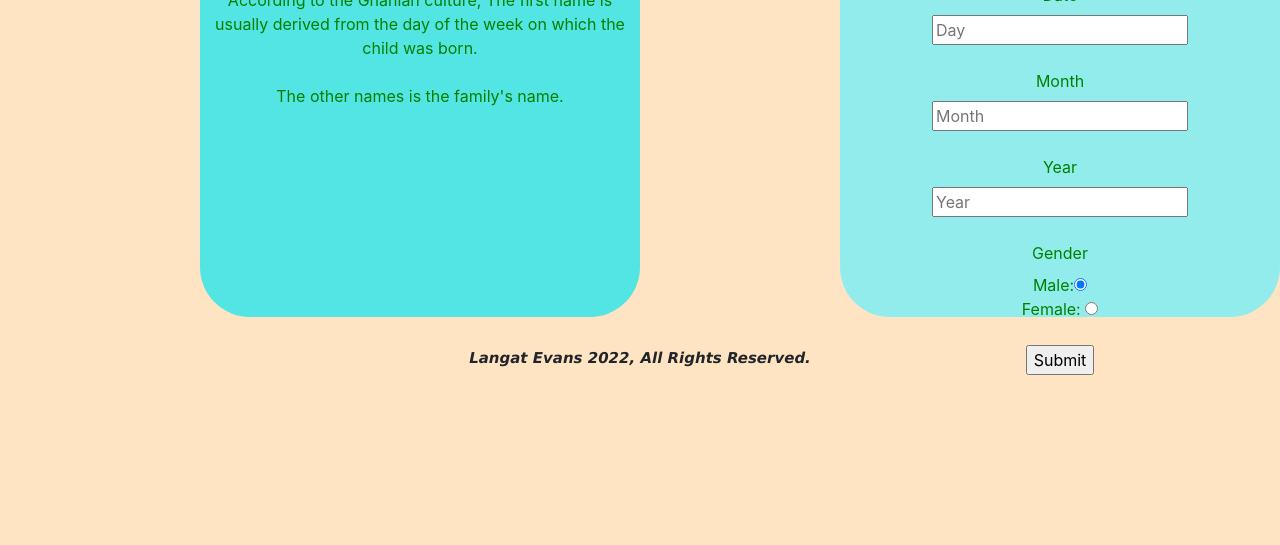
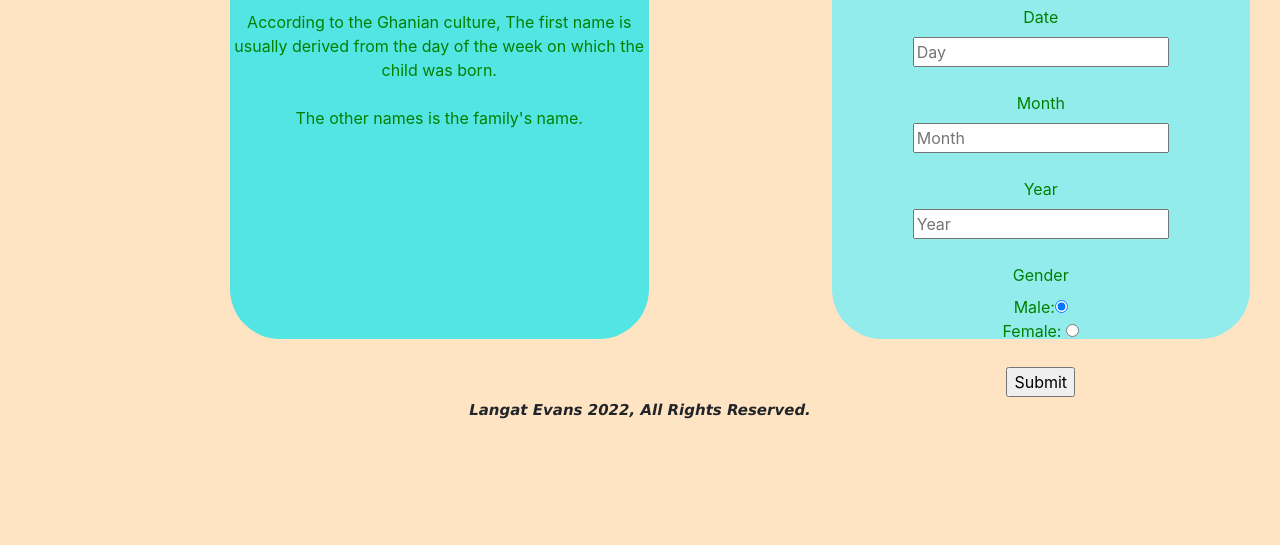
Before and after one commit to Langat20/Akan-Naming, a plain HTML site: page index.html in a window 1280 px wide. Shown: the part 255-800 px from the top of the page. Drawn offline with nearby package versions, Linux system fonts and the light colour scheme.

```diff
--- a/css/index.css
+++ b/css/index.css
@@ -10,12 +10,12 @@ body {
     border-radius: 50px 50px 50px 50px;
     text-align: center;
     color: green;
-    /* margin-right: 10%; */
+    margin-right: 10%;
 }
 
 .text {
     display: flex;
-    /* margin: 30px; */
+    margin: 30px;
 }
 
 .form {
@@ -26,7 +26,7 @@ body {
     border-radius: 50px 50px 50px 50px;
     text-align: center;
     color: green;
-    /* margin-left: 5%; */
+    margin-left: 5%;
 }
 
 footer {
```
